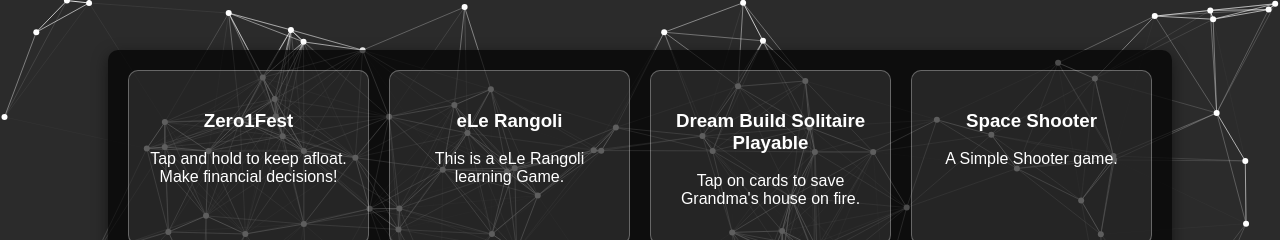
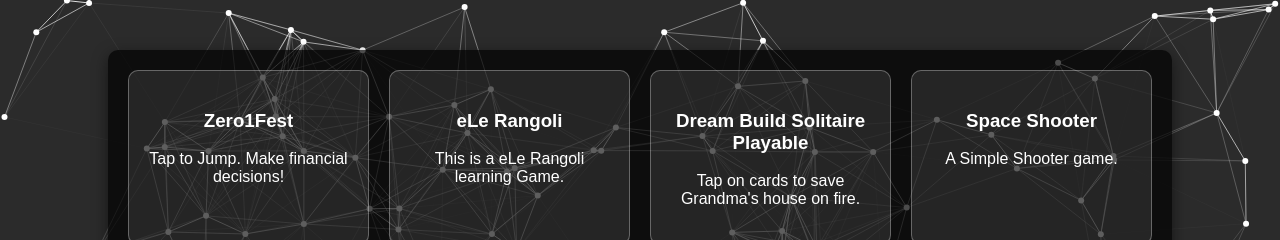
Before and after one commit to arpita-ak/arpita-ak.github.io, a plain HTML site: page index.html in a window 1280 px wide. Shown: the top 240 px of the page. Drawn offline with Linux system fonts and the light colour scheme.

Commit message:
Update index.html

```diff
--- a/index.html
+++ b/index.html
@@ -62,7 +62,7 @@
 <div class="project-container">
     <div class="project">
         <h3><a href="Zero1Fest.html">Zero1Fest</a></h3>
-        <p>Tap and hold to keep afloat. Make financial decisions!</p>
+        <p>Tap to Jump. Make financial decisions!</p>
     </div>
     <div class="project">
         <h3><a href="eLe.html">eLe Rangoli</a></h3>
```
